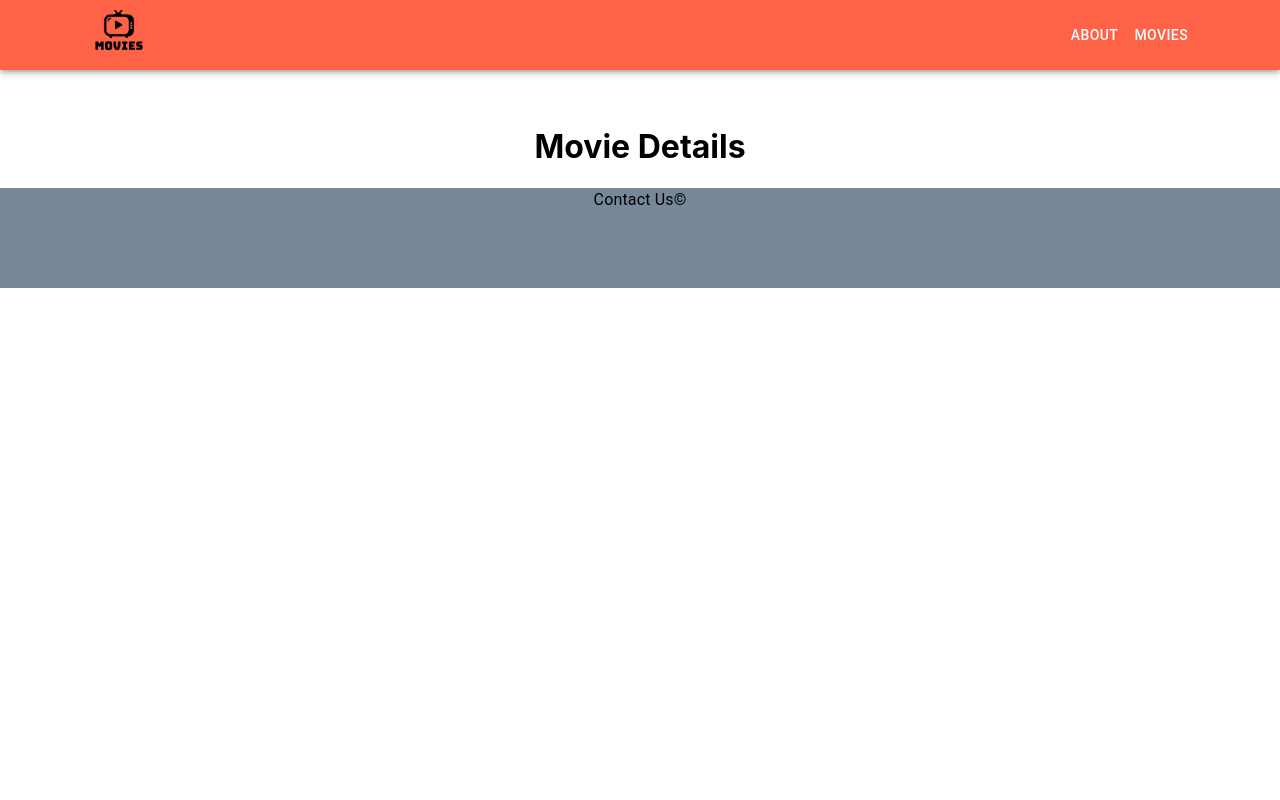
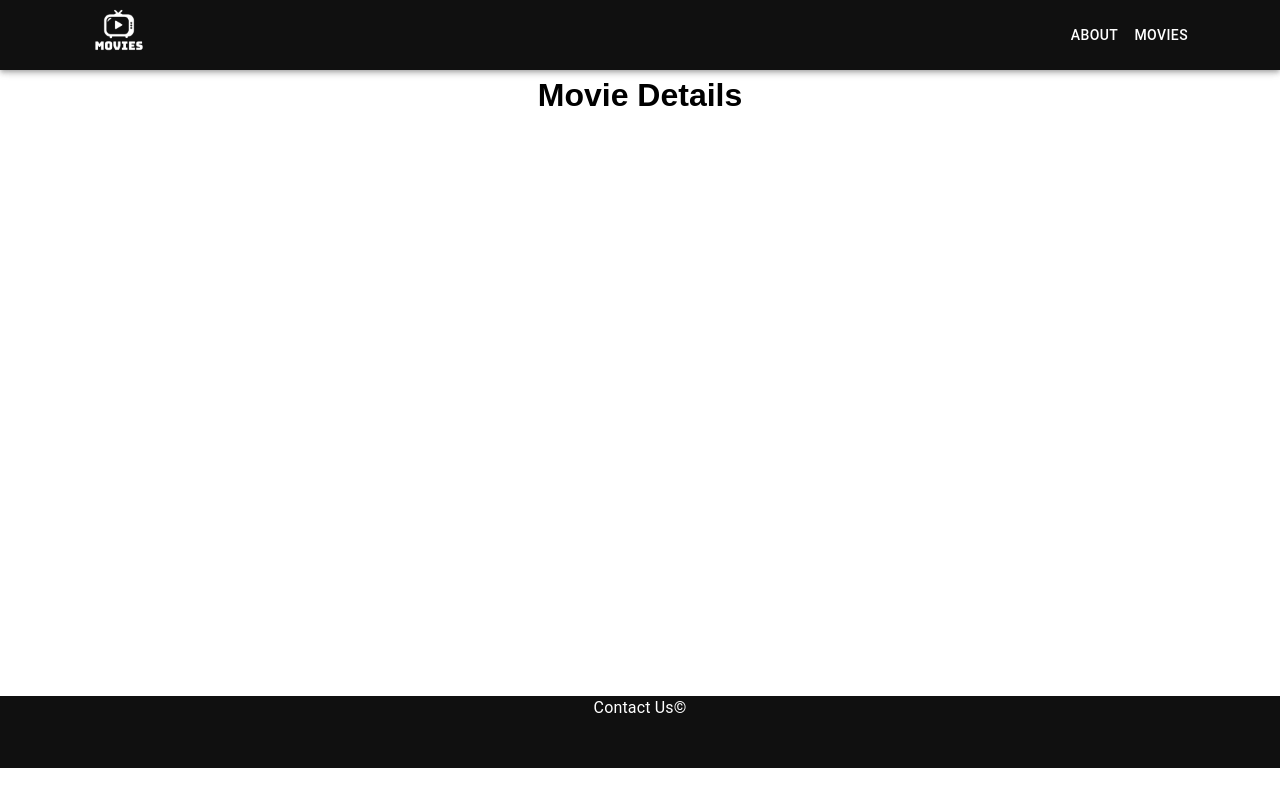
Before and after one commit to olcaykaplan/movie-web-application, a React (Create React App) app: page /movies/1 in a window 1280 px wide. Built offline with nearby package versions, Linux system fonts and the light colour scheme.

Commit message:
layout css edited

```diff
--- a/src/App.css
+++ b/src/App.css
@@ -1,38 +1,9 @@
+body{
+  font-family: 'Oswald', sans-serif;
+  margin: 0;
+  padding: 0;
+  background-color: rgba(10,10,10, 0.8) im !important;
+}
 .App {
   text-align: center;
 }
-
-.App-logo {
-  height: 40vmin;
-  pointer-events: none;
-}
-
-@media (prefers-reduced-motion: no-preference) {
-  .App-logo {
-    animation: App-logo-spin infinite 20s linear;
-  }
-}
-
-.App-header {
-  background-color: #282c34;
-  min-height: 100vh;
-  display: flex;
-  flex-direction: column;
-  align-items: center;
-  justify-content: center;
-  font-size: calc(10px + 2vmin);
-  color: white;
-}
-
-.App-link {
-  color: #61dafb;
-}
-
-@keyframes App-logo-spin {
-  from {
-    transform: rotate(0deg);
-  }
-  to {
-    transform: rotate(360deg);
-  }
-}
--- a/src/App.js
+++ b/src/App.js
@@ -1,8 +1,9 @@
 import logo from './logo.svg';
 import Layout from './Components/Layout/index'
+import classes from './App.css'
 function App() {
   return (
-    <div className="App">
+    <div className={classes.App}>
      <Layout/>
     </div>
   );
--- a/src/Components/Layout/AppBar/index.module.css
+++ b/src/Components/Layout/AppBar/index.module.css
@@ -1,9 +1,11 @@
 .menu{
 
-    background-color: tomato !important;
+    background-color: #101010 !important;
 }
 .menu .logo{
     height: 70px;
+    filter: brightness(0) invert(1);
+
 }
 .toolbar{
     display: flex;
--- a/src/Components/Layout/index.module.css
+++ b/src/Components/Layout/index.module.css
@@ -1,14 +1,17 @@
-.main{
-    height: 100vh;
-    background-color: rgba(255, 255, 255, 0.938);
+.main {
+  height: 100vh;
+  background-color: rgba(255, 255, 255, 0.938);
 }
-.header{
- height: 7vh;
- margin-bottom: 50px;
+.header {
+  height: 7vh;
 }
+
 .content{
+  min-height: 80vh;
 }
-.footer{
-   height: 100px;
-background-color: lightslategray;
+
+.footer {
+  height: 9vh;
+  background-color: #101010;
+  color: white;
 }
```
Also changed, not shown: src/assets/img/imbd.jpeg (added).
